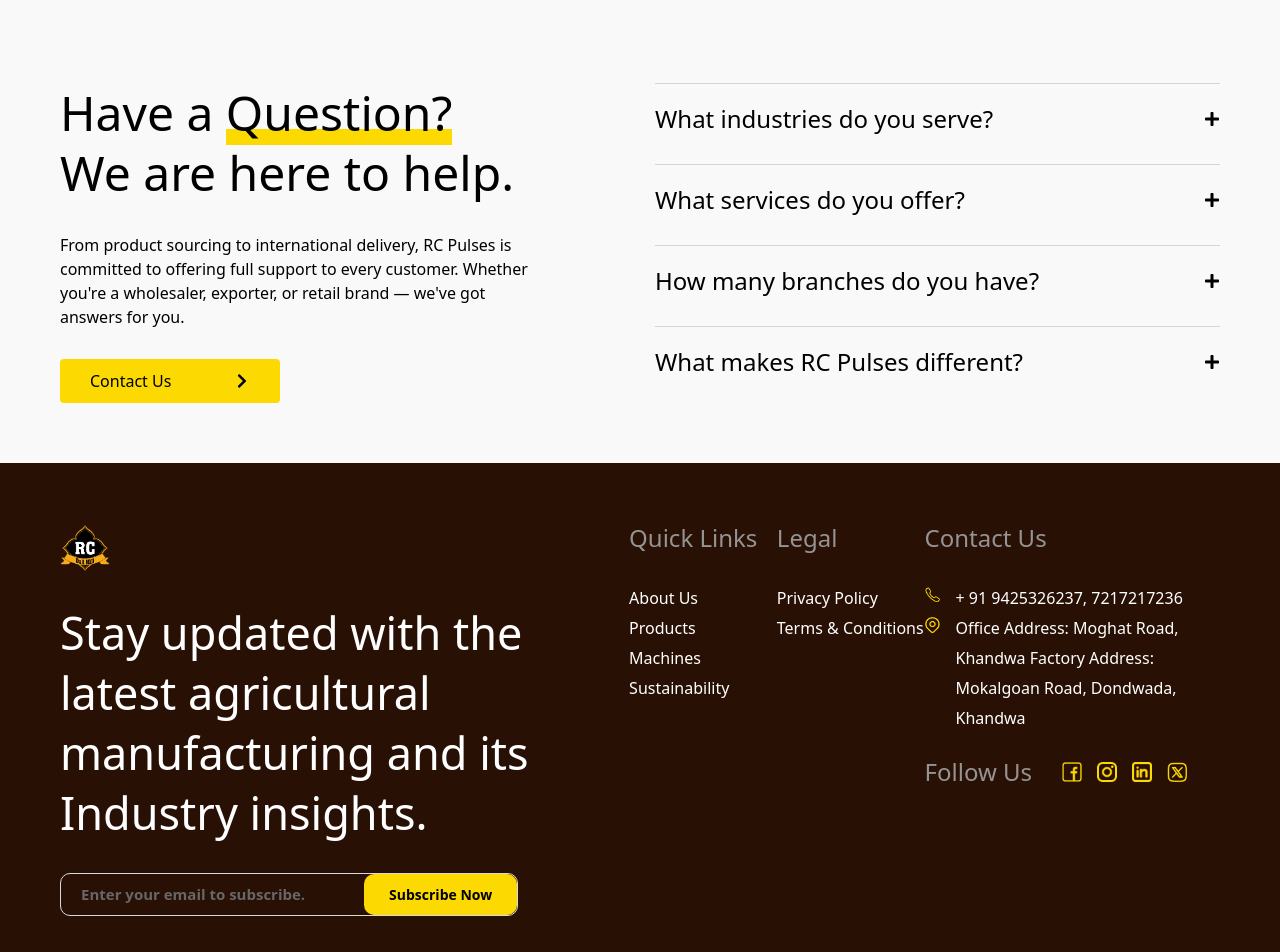
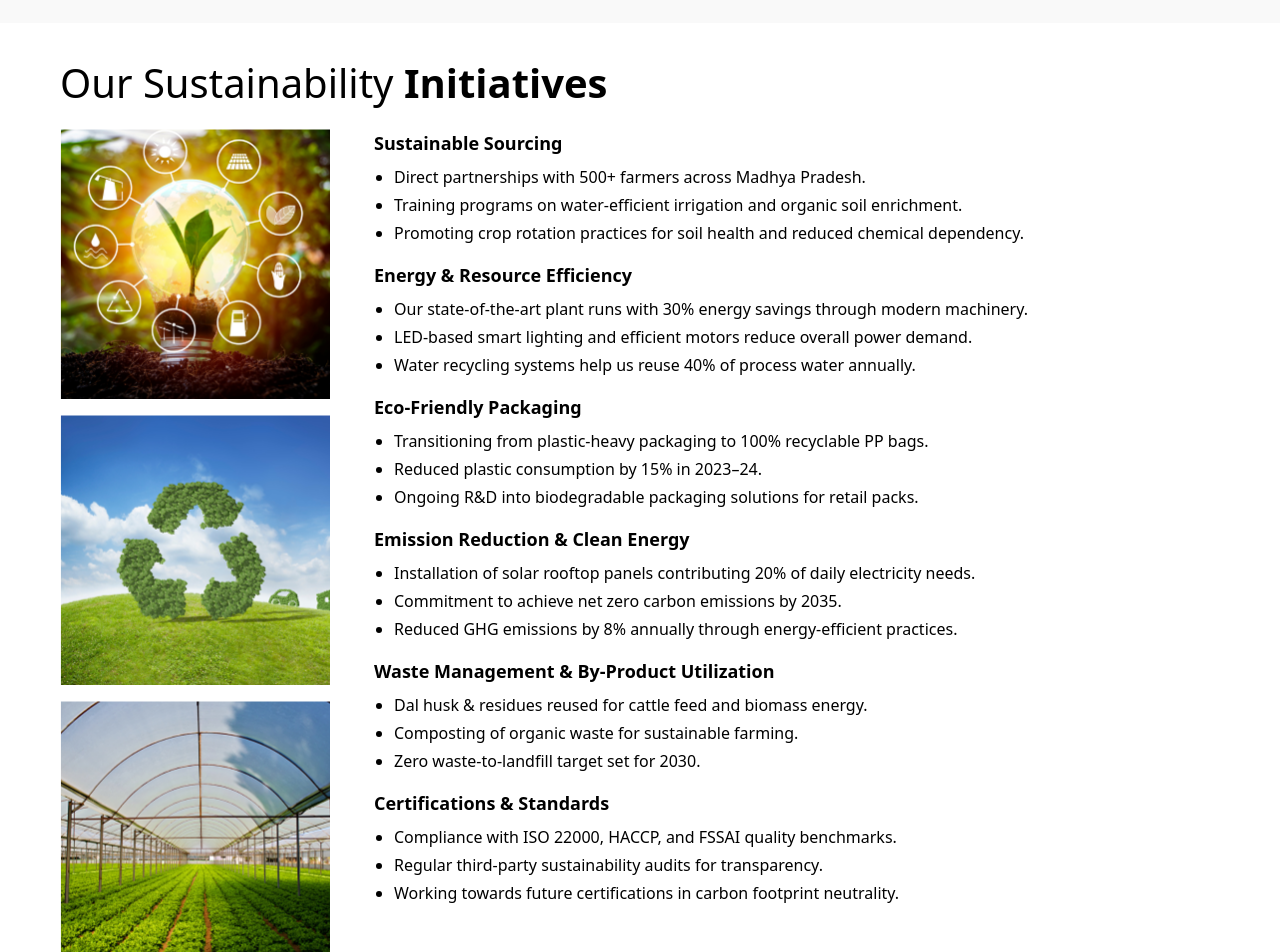
Before and after one commit to piyushpaliwalcodes/rc, a Next.js app: page /sustainability in a window 1280 px wide. Shown: the part 1320-2272 px from the top of the page. Built offline with nearby package versions, Linux system fonts and the light colour scheme.

Commit message:
sustainablity page done

```diff
--- a/app/machines/page.tsx
+++ b/app/machines/page.tsx
@@ -12,12 +12,13 @@
 import {useState} from "react"
 import VideoPlayer from "@/components/Videoplayer";
 import YellowButton from "@/components/Yellowbutton";
+import Sustainablegrowth from "@/components/Sustainablegrowth";
 
 
 
 
 
-const Machinecard = ({index,title,descr}:any) =>
+export const Machinecard = ({index,title,descr}:any) =>
 {
     return <div className={`flex flex-col gap-[10px] border-[1px] border-black p-4 md:p-[30px] rounded-[8px]  hover:bg-[#FCD900] hover:cursor-pointer hover:border-[#FABB05] `}>
             <h1 className="font-bold text-[40px]">0{index+1}</h1>
@@ -82,24 +83,7 @@
 const Machines = () => {
 
 
-const sustainabledata = [
-    {
-        title:'Fair, Responsible & Sustainable Sourcing',
-        descr:"Partnering with 500+ farmers, ensuring fair trade, eco-friendly farming, and full traceability from farm to table."
-    },
-    {
-        title:"Efficient Energy & Resources",
-        descr:"30% energy saved and 40% water recycled through modern, eco-efficient processing systems."
-    },
-    {
-        title:"Smart Waste & Circular Economy",
-        descr:"90% by-products repurposed with recyclable packaging, reducing waste and safeguarding resources."
-    },
-    {
-        title:"Stronger Communities & Farmers",
-        descr:"Farmer training, fair pricing, and rural jobs combined with support for education and healthcare."
-    }
-]
+
 
 
 
@@ -111,19 +95,7 @@
         <div className="flex flex-col bg-white">
             <VideoPlayer/>
             <Endtoend/>
-            <div className="flex flex-col gap-6 md:gap-[50px] px-4 md:px-[60px] py-6 md:py-[60px]  text-black items-center bg-[#FFFCE8]">
-    <div className="flex justify-between w-full">
-        <h1 className="text-[40px]">Our Path to <span className="font-bold">Sustainable Growth</span></h1>
-         <YellowButton text="Sustainability Report" link="/sustainability" className="min-w-[250px]"/>
-    </div>
-    <div className="flex justify-between gap-[30px]">
-        {
-            sustainabledata.map((item,index)=>(
-                <Machinecard title={item.title} descr={item.descr} index={index}/>
-            ))
-        }
-    </div>
-            </div>
+           <Sustainablegrowth/>
             <Haveaquestion/>
         </div>
     )
--- a/app/sustainability/page.tsx
+++ b/app/sustainability/page.tsx
@@ -5,6 +5,8 @@
 import Withtractor from "@/components/Withtractor";
 import Corestrength from "@/components/Corestrength";
 import Contributing from "@/components/Contributing";
+import Initiative from "@/components/Initiatives";
+import Sustainablegrowth from "@/components/Sustainablegrowth";
 
 const Sustainability = () => {
 
@@ -25,6 +27,10 @@
              </div>
 
             <Contributing/>
+            <Initiative/>
+            <div className="flex flex-col gap-4 min-w-1/2 items-center px-4 md:px-[60px] py-[30px] relative text-black w-full">
+            <img src="/sustainable/graph.png" /></div>
+            <Sustainablegrowth/>
             <Haveaquestion/>
 
         </div>
--- /dev/null
+++ b/components/Initiatives.tsx
@@ -0,0 +1,88 @@
+const Initiative = () => {
+    const data = [
+      {
+        heading: "Sustainable Sourcing",
+        points: [
+          "Direct partnerships with 500+ farmers across Madhya Pradesh.",
+          "Training programs on water-efficient irrigation and organic soil enrichment.",
+          "Promoting crop rotation practices for soil health and reduced chemical dependency.",
+        ],
+      },
+      {
+        heading: "Energy & Resource Efficiency",
+        points: [
+          "Our state-of-the-art plant runs with 30% energy savings through modern machinery.",
+          "LED-based smart lighting and efficient motors reduce overall power demand.",
+          "Water recycling systems help us reuse 40% of process water annually.",
+        ],
+      },
+      {
+        heading: "Eco-Friendly Packaging",
+        points: [
+          "Transitioning from plastic-heavy packaging to 100% recyclable PP bags.",
+          "Reduced plastic consumption by 15% in 2023–24.",
+          "Ongoing R&D into biodegradable packaging solutions for retail packs.",
+        ],
+      },
+      {
+        heading: "Emission Reduction & Clean Energy",
+        points: [
+          "Installation of solar rooftop panels contributing 20% of daily electricity needs.",
+          "Commitment to achieve net zero carbon emissions by 2035.",
+          "Reduced GHG emissions by 8% annually through energy-efficient practices.",
+        ],
+      },
+      {
+        heading: "Waste Management & By-Product Utilization",
+        points: [
+          "Dal husk & residues reused for cattle feed and biomass energy.",
+          "Composting of organic waste for sustainable farming.",
+          "Zero waste-to-landfill target set for 2030.",
+        ],
+      },
+      {
+        heading: "Certifications & Standards",
+        points: [
+          "Compliance with ISO 22000, HACCP, and FSSAI quality benchmarks.",
+          "Regular third-party sustainability audits for transparency.",
+          "Working towards future certifications in carbon footprint neutrality.",
+        ],
+      },
+    ];
+
+    const images = ["/sustainable/1.png", "/sustainable/2.png", "/sustainable/3.png"];
+
+    return (
+      <div className="flex flex-col gap-4 min-w-1/2 items-center px-4 md:px-[60px] py-[30px] relative text-black w-full">
+        <h1 className="text-[40px] w-full">
+          Our Sustainability <span className="font-bold">Initiatives</span>
+        </h1>
+        <div className="flex flex-col md:flex-row gap-6 w-full">
+          {/* Images Column */}
+          <div className="flex flex-row md:flex-col gap-4">
+            {images.map((image, idx) => (
+              <img key={idx} src={image} className="w-[270px] h-[270px] object-cover" />
+            ))}
+          </div>
+
+          {/* Initiatives List */}
+          <div className="flex flex-col gap-6">
+            <ol className="list-decimal pl-5 space-y-4">
+              {data.map((item, idx) => (
+                <li key={idx} className="flex flex-col gap-2">
+                  <h2 className="font-semibold text-lg">{item.heading}</h2>
+                  <ul className="list-disc pl-5 space-y-1">
+                    {item.points.map((pt, i) => (
+                      <li key={i}>{pt}</li>
+                    ))}
+                  </ul>
+                </li>
+              ))}
+            </ol>
+          </div>
+        </div>
+      </div>
+    );
+  };
+
+  export default Initiative;
--- /dev/null
+++ b/components/Sustainablegrowth.tsx
@@ -0,0 +1,22 @@
+import YellowButton from "./Yellowbutton";
+import { Machinecard } from "@/app/machines/page";
+import { sustainabledata } from "./data";
+
+const Sustainablegrowth = () =>
+{
+    return  <div className="flex flex-col gap-6 md:gap-[50px] px-4 md:px-[60px] py-6 md:py-[60px]  text-black items-center bg-[#FFFCE8]">
+    <div className="flex justify-between w-full">
+        <h1 className="text-[40px]">Our Path to <span className="font-bold">Sustainable Growth</span></h1>
+         <YellowButton text="Sustainability Report" link="/sustainability" className="min-w-[250px]"/>
+    </div>
+    <div className="flex justify-between gap-[30px]">
+        {
+            sustainabledata.map((item,index)=>(
+                <Machinecard title={item.title} descr={item.descr} index={index}/>
+            ))
+        }
+    </div>
+            </div>
+}
+
+export default Sustainablegrowth
--- a/components/data.ts
+++ b/components/data.ts
@@ -175,3 +175,25 @@
         description:"TEAM MEMBERS",
     }
 ]
+
+
+
+
+export const sustainabledata = [
+    {
+        title:'Fair, Responsible & Sustainable Sourcing',
+        descr:"Partnering with 500+ farmers, ensuring fair trade, eco-friendly farming, and full traceability from farm to table."
+    },
+    {
+        title:"Efficient Energy & Resources",
+        descr:"30% energy saved and 40% water recycled through modern, eco-efficient processing systems."
+    },
+    {
+        title:"Smart Waste & Circular Economy",
+        descr:"90% by-products repurposed with recyclable packaging, reducing waste and safeguarding resources."
+    },
+    {
+        title:"Stronger Communities & Farmers",
+        descr:"Farmer training, fair pricing, and rural jobs combined with support for education and healthcare."
+    }
+]
```
Also changed, not shown: public/sustainable/graph.png (renamed from public/sustainable/grpah.png).
